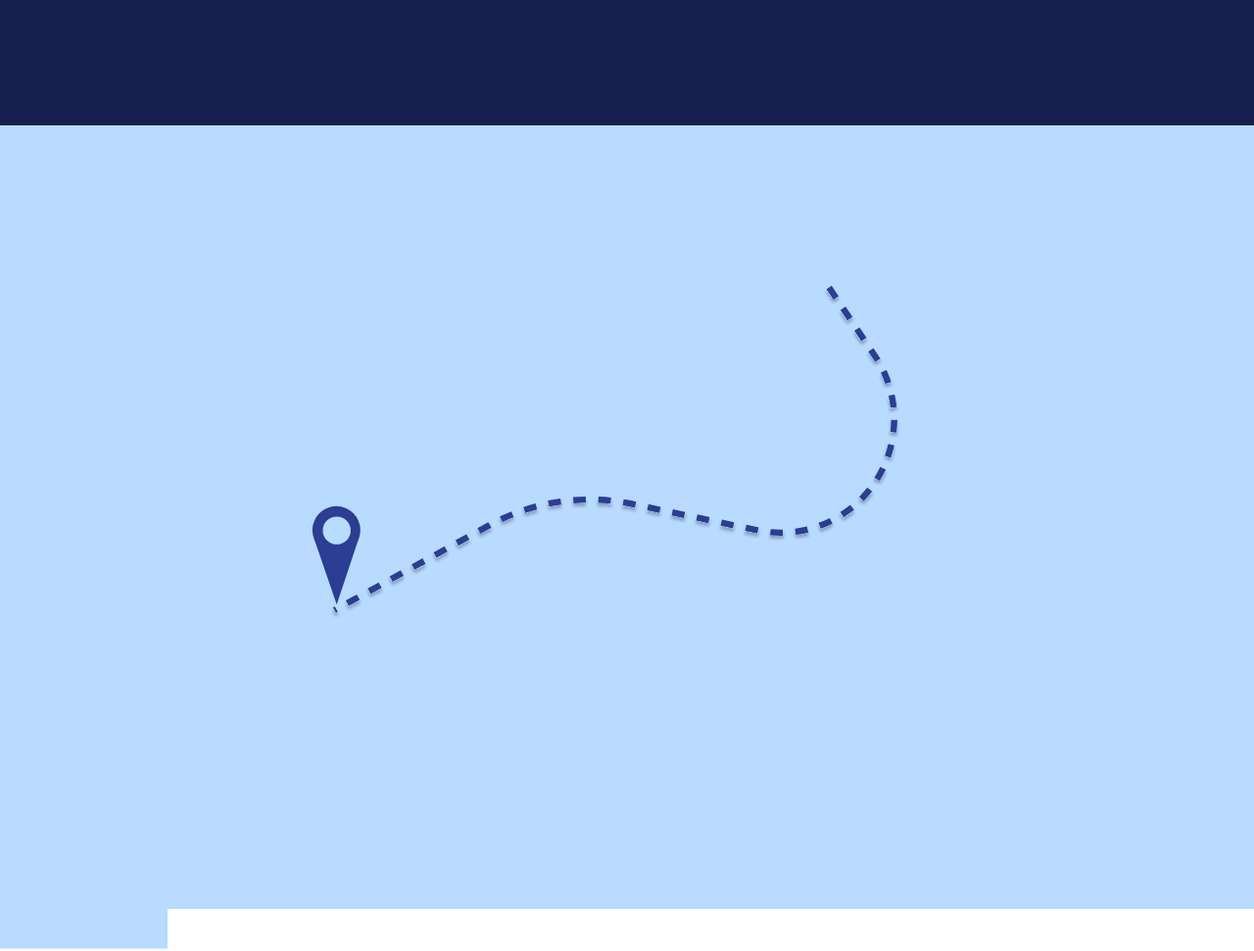
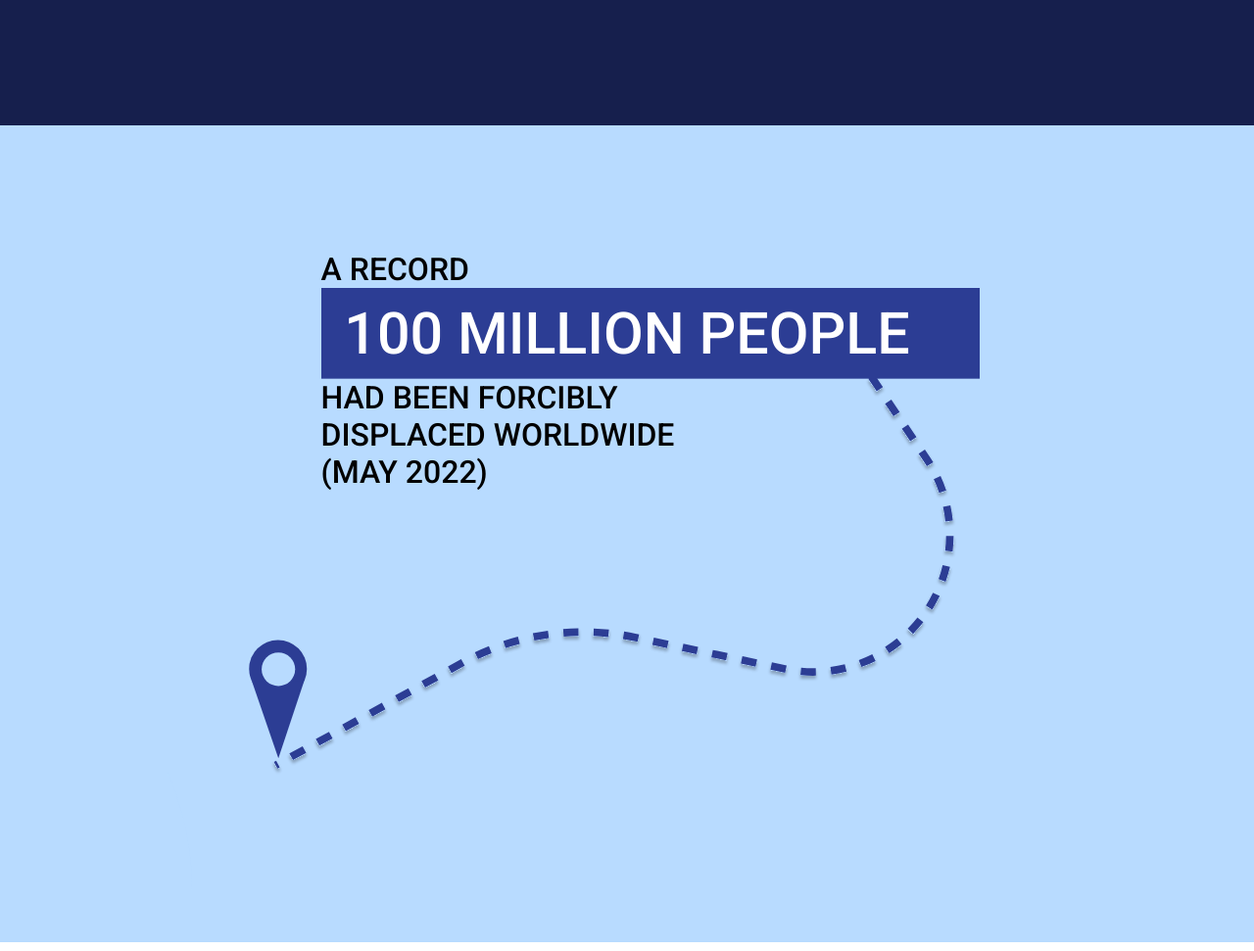
Before and after one commit to AdvancedCSS2023/assignment-3--scrollytelling-group_13, a plain HTML site: page index.html in a window 1280 px wide. Shown: the part 1600-2571 px from the top of the page at 98% size. Drawn offline with Linux system fonts and the light colour scheme.

Commit message:
frame 3 done

```diff
--- a/index.html
+++ b/index.html
@@ -93,8 +93,13 @@
         </div>
     </section>
     <section class="frame3">
+        <div class="frame3__text">
+            <h2>a record</h2>
+            <h1 class="stat3">100 million people</h1>
+            <h2>had been forcibly<br>displaced worldwide<br>(may 2022)</h2>
+        </div>
         <div class="frame3__trip">
-            <svg width="939" height="489" viewBox="0 0 939 689" fill="none" xmlns="http://www.w3.org/2000/svg">
+            <svg width="939" height="589" viewBox="0 0 939 689" fill="none" xmlns="http://www.w3.org/2000/svg">
                 <g id="trip">
                 <g id="Line 1" filter="url(#filter0_d_124_29)">
                 <path d="M760.747 13.4579L826.742 111.924C859.084 160.179 863.361 221.981 837.974 274.23V274.23C805.22 341.641 730.789 378.108 657.448 362.678L575.793 345.5L478.106 324.948C407.929 310.184 334.785 321.046 271.928 355.568L49.4621 477.746" stroke="#2C3D94" stroke-width="9" stroke-dasharray="18 18"/>
@@ -118,7 +123,7 @@
                 </svg>
 
                 <div class="frame3__trip-blocker"></div>
-                <div class="frame3_trip-observe"></div>
+                <div class="frame3__trip-observe"></div>
             </div>
     </section>
     <section class="frame4"></section>
--- a/script.js
+++ b/script.js
@@ -34,7 +34,7 @@ const observer3 = new IntersectionObserver((entries) => {
 
                 setTimeout(function() {
                 lightBeam.style.fill = "";
-                }, 800);
+                }, 500);
 
                 setTimeout(function() {
                 lightBeam.style.fill = "#b8dbff";
@@ -47,3 +47,29 @@ const observer3 = new IntersectionObserver((entries) => {
 
 const lampObs = document.querySelector('.observe');
 observer3.observe(lampObs);
+
+
+
+const observer4 = new IntersectionObserver(entries => {
+  if (entries[0].isIntersecting) {
+    document.querySelector('.frame3__trip-blocker').classList.add('animate');
+  }
+});
+
+const tripObs = document.querySelector('.frame3__trip-observe');
+observer4.observe(tripObs);
+
+
+
+const stat3 = document.querySelector('.stat3');
+
+const observer5 = new IntersectionObserver(entries => {
+  entries.forEach(entry => {
+    if (entry.isIntersecting) {
+      stat3.classList.add('live');
+    } else {
+        stat3.classList.remove('live');
+    }
+  });
+});
+observer5.observe(stat3);
--- a/styles/_animation.scss
+++ b/styles/_animation.scss
@@ -63,7 +63,7 @@
     transform: translateY(0) translateX(0);
   }
   20% {
-    transform: translateY(40%) translateX(-19%);
+    transform: translateY(40%) translateX(0);
   }
   100% {
     transform: translateY(40%) translateX(-100%);
--- a/styles/frames/_frame2.scss
+++ b/styles/frames/_frame2.scss
@@ -40,6 +40,7 @@
         color: white;
 
         h1 {
+            text-align: center;
             font-size: 3.7em;
             padding: 0.05em 0.6em;
             background: linear-gradient(to right,$night-color 50%,$primary-blue 50%);
--- a/styles/frames/_frame3.scss
+++ b/styles/frames/_frame3.scss
@@ -1,40 +1,71 @@
 .frame3 {
     background-color: $primary-blue;
     display: flex;
+    flex-direction: column;
     justify-content: center;
     align-items: center;
 
+    &__text {
+        z-index: 999;
+        position: relative;
+        bottom: -8em;
+
+        h1 {
+            font-size: clamp(2em, 3.7em, 7vw); /* add min and max font sizes */
+            height: 100%;
+            width: 100%;
+            background: linear-gradient(to right,$primary-blue 50%,$secondary-blue 50%);
+            background-size: 200% 100%;
+            background-position:left bottom;
+            color: rgba(255, 255, 255, 0);
+            transition: all 1.2s ease-in-out;
+            padding: 0.2em 0.4em;
+          }
+
+          .live {
+            background: linear-gradient(to right, $primary-blue 50%, $secondary-blue 50%);
+            background-size: 200% 100%;
+            background-position:right bottom;
+            color: rgb(255, 255, 255);
+          }
+
+          h2 {
+            font-size: clamp(1.5em, 2em, 4vw); /* add min and max font sizes */
+          }
+
+    }
+
     &__trip {
-        width: auto;
-        height: auto;
+
         position: relative;
         max-width: 90%;
         display: flex;
         justify-content: center;
+        overflow: hidden;
 
 
         svg {
-            max-width: 90%;
             z-index: 20;
+            position: relative;
         }
         &-blocker {
             width: 100%;
             height: 100%;
             position: absolute;
             background-color: $primary-blue;
-            top: 0;
+            transform: translateY(0) translateX(0);
+            z-index: 40;
+            border-radius: 0 300px 0 0;
+        }
+        &-blocker.animate {
             animation-name: move-down-and-left;
-            animation-duration: 5s;
+            animation-duration: 6s;
             animation-fill-mode: forwards;
-            z-index: 40;
-        }
+          }
 
         &-observe {
             position: absolute;
-            background-color: black;
-            height: 50px;
-            width: 50px;
-            bottom: 0;
+            bottom: 10%;
             z-index: 999;
         }
     }
```
Also changed, not shown: styles/index.css, 1 other file.
